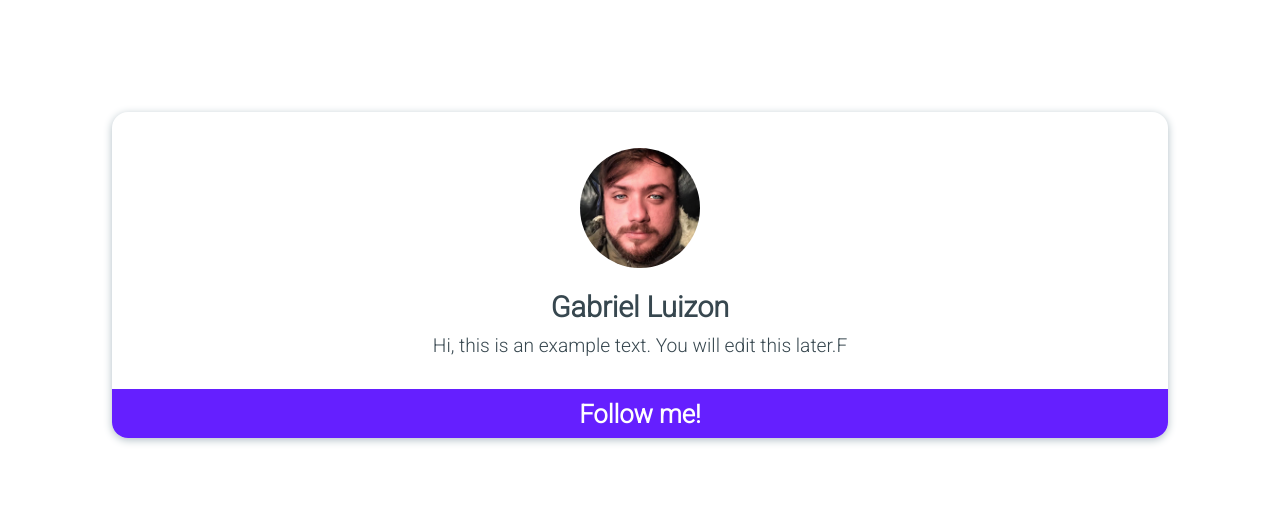
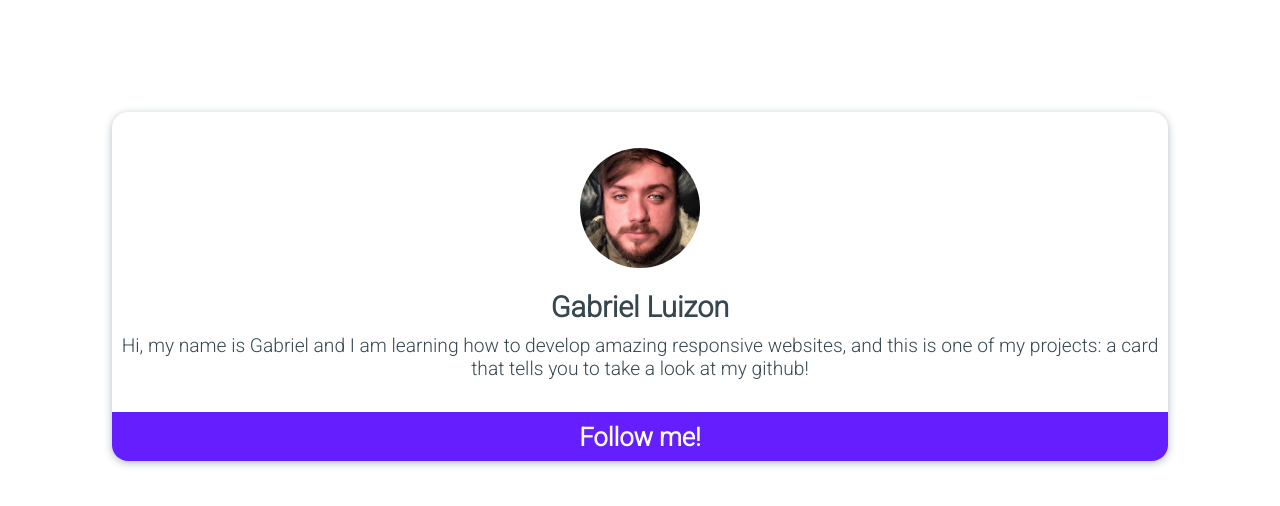
Before and after one commit to kyuuaoi/profilecard, a plain HTML site: page index.html in a window 1280 px wide. Drawn offline with Linux system fonts and the light colour scheme.

Commit message:
Update index.html

```diff
--- a/index.html
+++ b/index.html
@@ -16,7 +16,7 @@
         <div class="container">
             <img src="img/profile.jpg" alt="profile image" class="profile-image">
             <h1 class="name">Gabriel Luizon</h1>
-            <p class="description">Hi, this is an example text. You will edit this later.F</p>
+            <p class="description">Hi, my name is Gabriel and I am learning how to develop amazing responsive websites, and this is one of my projects: a card that tells you to take a look at my github!</p>
             <button class="btn" href="https://www.instagram.com/gabrielluizon/">Follow me!</button>
         </div>
 
```
